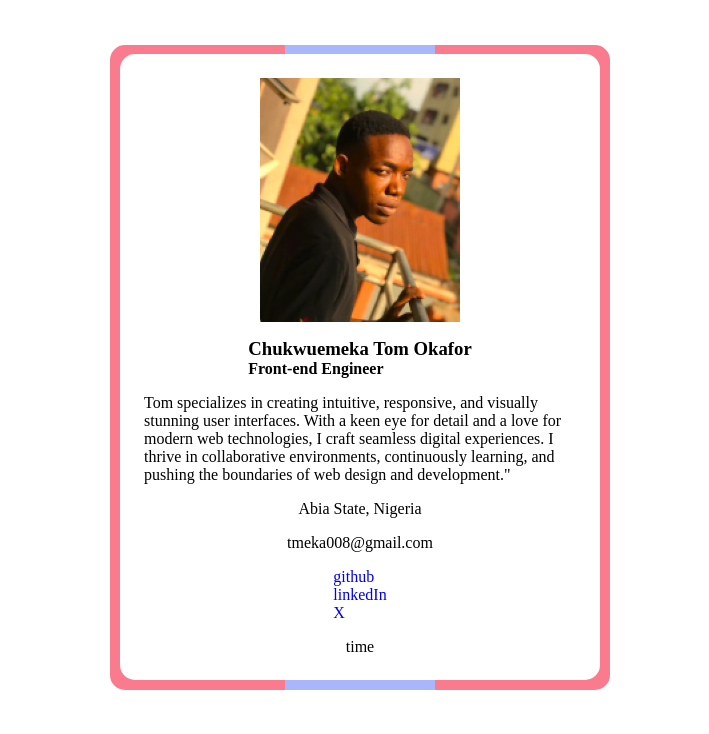
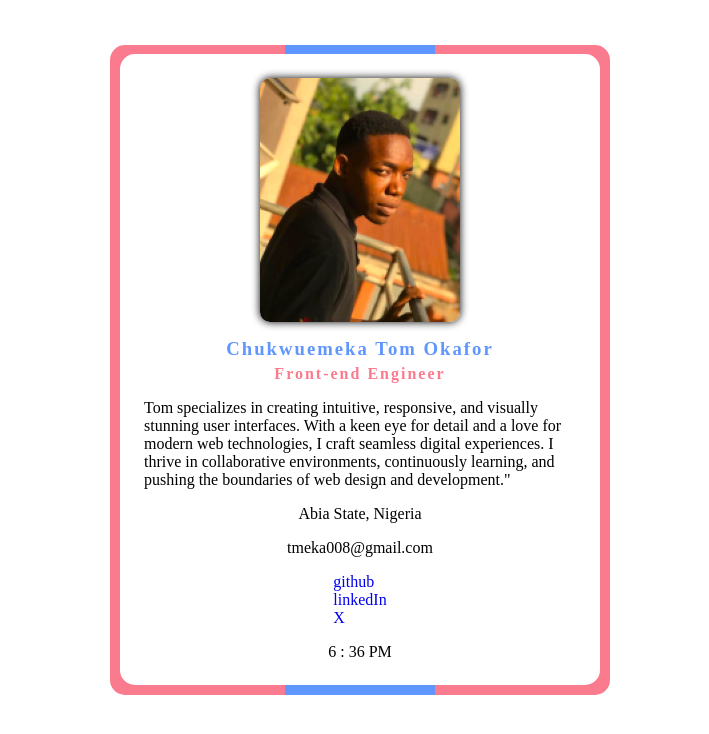
Before and after one commit to Tom-Okafor/profile-card, a plain HTML site: page index.html in a window 1280 px wide. Shown: the part 108-842 px from the top of the page, without its empty margins (280-989 px from the left). Drawn offline with Linux system fonts and the light colour scheme.

Commit message:
update styles.

```diff
--- a/scripts/index.js
+++ b/scripts/index.js
@@ -4,5 +4,23 @@ function caliberateCardHeight() {
   document.querySelector(".border").style.height = `${height * (103 / 100)}px`;
 }
 
+function setUTCTime() {
+  const DATE = new Date();
+  const HOUR = DATE.getUTCHours();
+  const MINUTES = DATE.getUTCMinutes();
+  let convertedHour;
+  let dayPeriod;
+  if (HOUR > 12) {
+    convertedHour = HOUR - 12;
+    dayPeriod = "PM";
+  } else {
+    convertedHour = HOUR;
+    dayPeriod = "AM";
+  }
+  return `${convertedHour} : ${MINUTES} ${dayPeriod}`;
+}
+
+document.getElementById("time").innerText = setUTCTime();
+
 window.addEventListener("resize", caliberateCardHeight);
 caliberateCardHeight();
--- a/styles/main.css
+++ b/styles/main.css
@@ -51,7 +51,6 @@ main {
     -ms-border-radius: 15px;
     -o-border-radius: 15px;
     position: relative;
-    z-index: -2;
     overflow: hidden;
 }
 
@@ -70,22 +69,54 @@ main {
     -ms-border-radius: 15px;
     -o-border-radius: 15px;
     background-color: white;
+    z-index: 2;
 }
 
 
 
-.card-holder::after {
+.border::after {
     content: '';
     position: absolute;
     width: 30%;
     height: 300%;
-    background: var(--color4);
-    z-index: -1;
+    background: var(--color3);
     animation: spin 5s ease-in-out infinite;
     -webkit-animation: spin 5s linear infinite;
 }
 
-@media (prefers-reduced-motion : no-preference){
+.card-holder img {
+    border-radius: 10px;
+    -webkit-border-radius: 10px;
+    -moz-border-radius: 10px;
+    -ms-border-radius: 10px;
+    -o-border-radius: 10px;
+    box-shadow: 0 0px 8px rgba(0, 0, 0, 1);
+    transition: all 500ms ease-in-out;
+    -webkit-transition: all 500ms ease-in-out;
+    -moz-transition: all 500ms ease-in-out;
+    -ms-transition: all 500ms ease-in-out;
+    -o-transition: all 500ms ease-in-out;
+}
+
+img:hover {
+    box-shadow: 0 2px 8px rgba(0, 0, 0, 1);
+}
+
+.titles {
+    text-align: center;
+    letter-spacing: 2px;
+}
+
+.name {
+    margin-bottom: 5px;
+    color: var(--color3);
+}
+
+.title {
+    color: var(--color2);
+}
+
+@media (prefers-reduced-motion : no-preference) {
     @keyframes spin {
         to {
             transform: rotate(360deg);
@@ -93,7 +124,7 @@ main {
             -moz-transform: rotate(360deg);
             -ms-transform: rotate(360deg);
             -o-transform: rotate(360deg);
-}
+        }
     }
 }
 
```
Also changed, not shown: index.html (+8 -4 lines).
